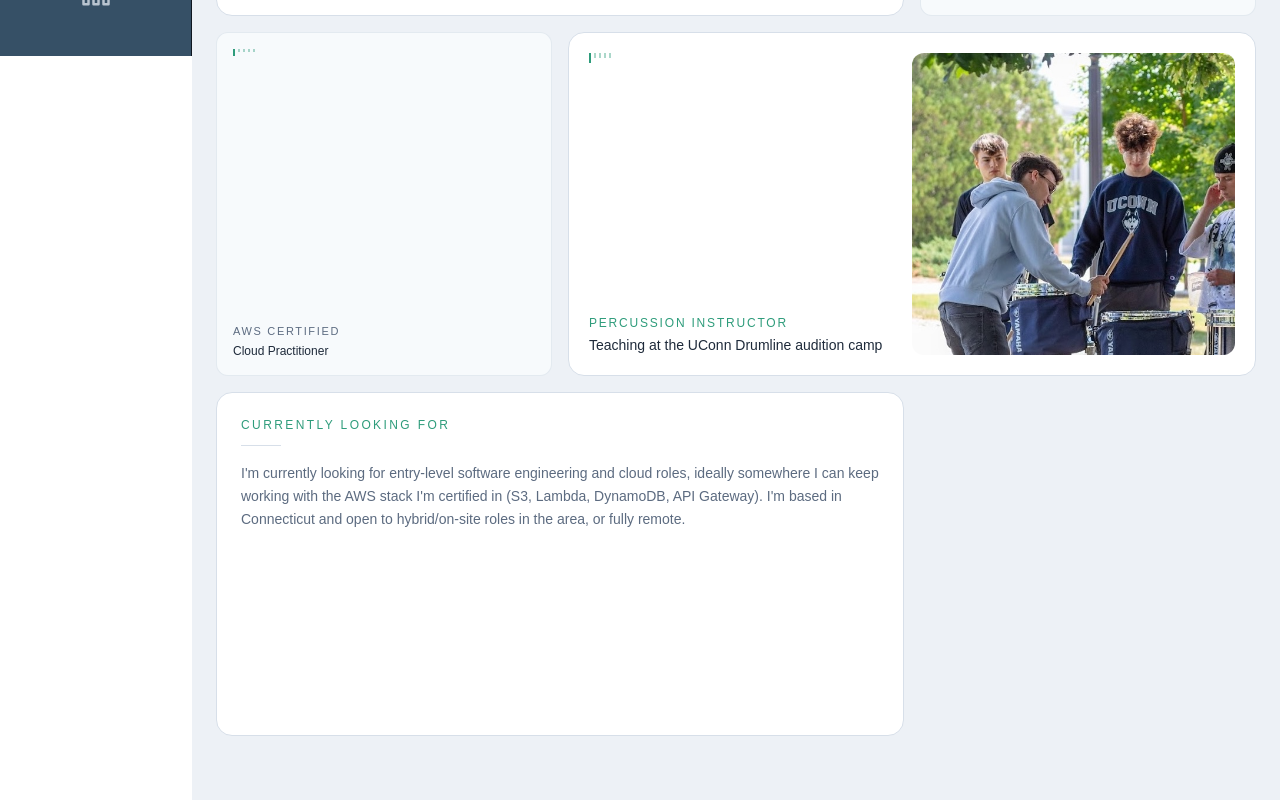
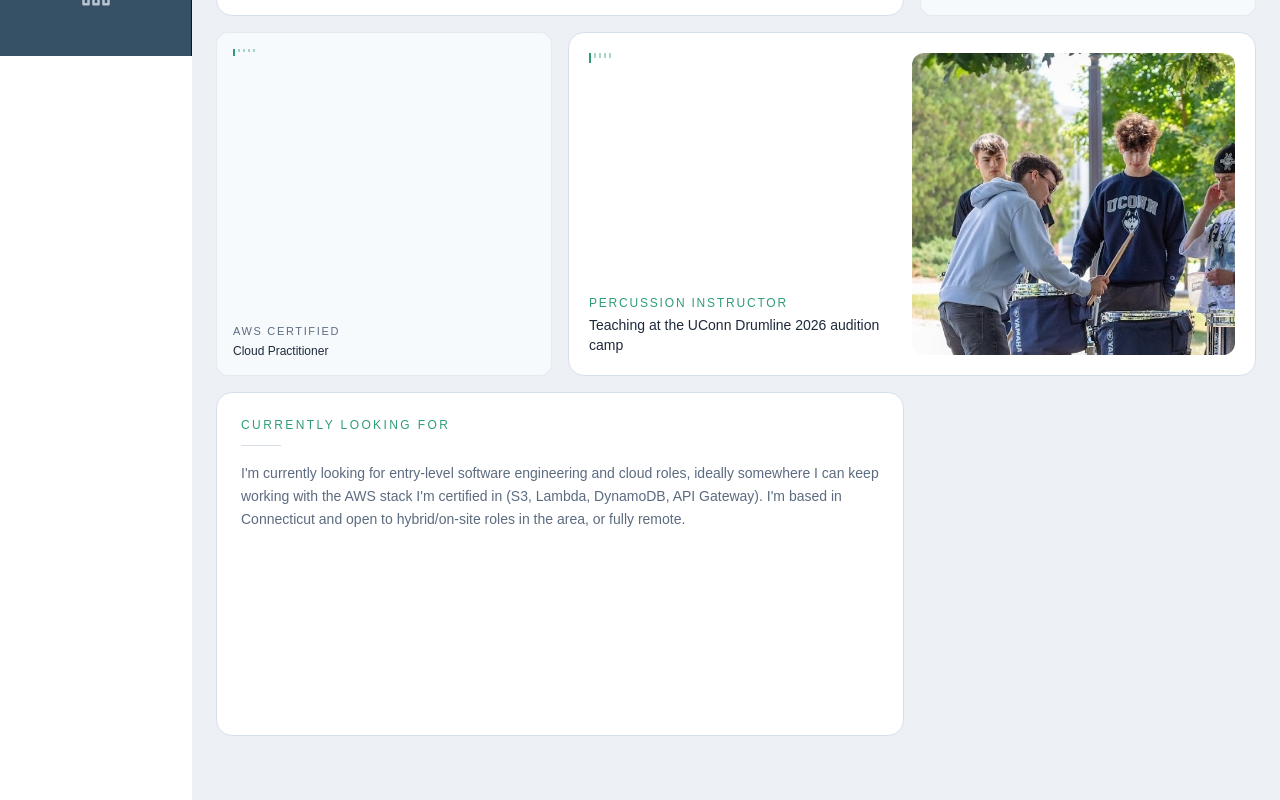
Before and after one commit to JeremyVoegeli/personal-website, a Next.js app: page /about in a window 1280 px wide. Shown: the part 744-1544 px from the top of the page. Built offline with nearby package versions, Linux system fonts and the light colour scheme.

Commit message:
changing detail on image

```diff
--- a/src/app/about/page.js
+++ b/src/app/about/page.js
@@ -49,7 +49,7 @@ export default function About() {
           src="/JeremyTeachingUConn.jpg"
           alt="Teaching at UConn"
           label="Percussion Instructor"
-          detail="Teaching at the UConn Drumline audition camp"
+          detail="Teaching at the UConn Drumline 2026 audition camp"
           object_offset={"object-left"}
         />
 
```
